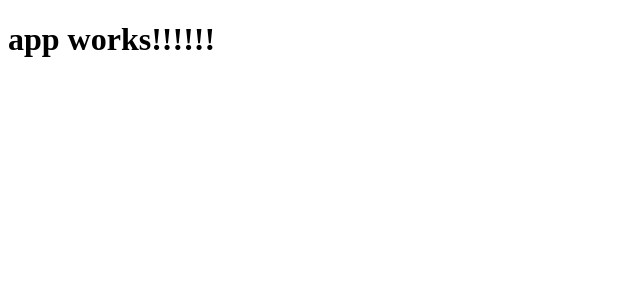
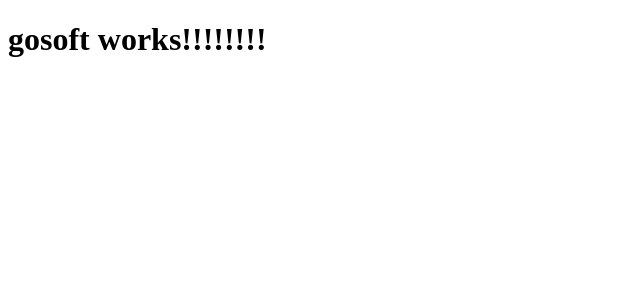
Before and after one commit to AoftionStyle/ngosoft, an Angular app: page / in a window 1280 px wide. Shown: the top 300 px of the page, without its empty margins (0-640 px from the left). Built offline with nearby package versions, Linux system fonts and the light colour scheme.

Commit message:
continue2

```diff
--- a/src/app/app.component.ts
+++ b/src/app/app.component.ts
@@ -6,5 +6,5 @@ import { Component } from '@angular/core';
   template : '<h1>{{title}}<h1>'
 })
 export class AppComponent {
-  title = 'app works!!!!!!';
+  title = 'app works!!!!!!!!';
 }
--- a/src/app/app.module.ts
+++ b/src/app/app.module.ts
@@ -4,10 +4,12 @@ import { FormsModule } from '@angular/forms';
 import { HttpModule } from '@angular/http';
 
 import { AppComponent } from './app.component';
+import { GosoftComponent } from './gosoft.component';
 
 @NgModule({
   declarations: [
-    AppComponent
+    AppComponent,
+    GosoftComponent
   ],
   imports: [
     BrowserModule,
@@ -15,6 +17,6 @@ import { AppComponent } from './app.component';
     HttpModule
   ],
   providers: [],
-  bootstrap: [AppComponent]
+  bootstrap: [GosoftComponent]
 })
 export class AppModule { }
--- /dev/null
+++ b/src/app/gosoft.component.ts
@@ -0,0 +1,9 @@
+import { Component } from '@angular/core';
+
+@Component({//annotation , rectorator
+    selector: 'gosoft-root',
+    template : '<h1>{{title}}<h1>'
+})
+export class GosoftComponent {
+  title = 'gosoft works!!!!!!!!';
+}
--- a/src/index.html
+++ b/src/index.html
@@ -9,6 +9,6 @@
   <link rel="icon" type="image/x-icon" href="favicon.ico">
 </head>
 <body>
-  <app-root>Loading...</app-root>
+  <gosoft-root>Loading...</gosoft-root>
 </body>
 </html>
```
